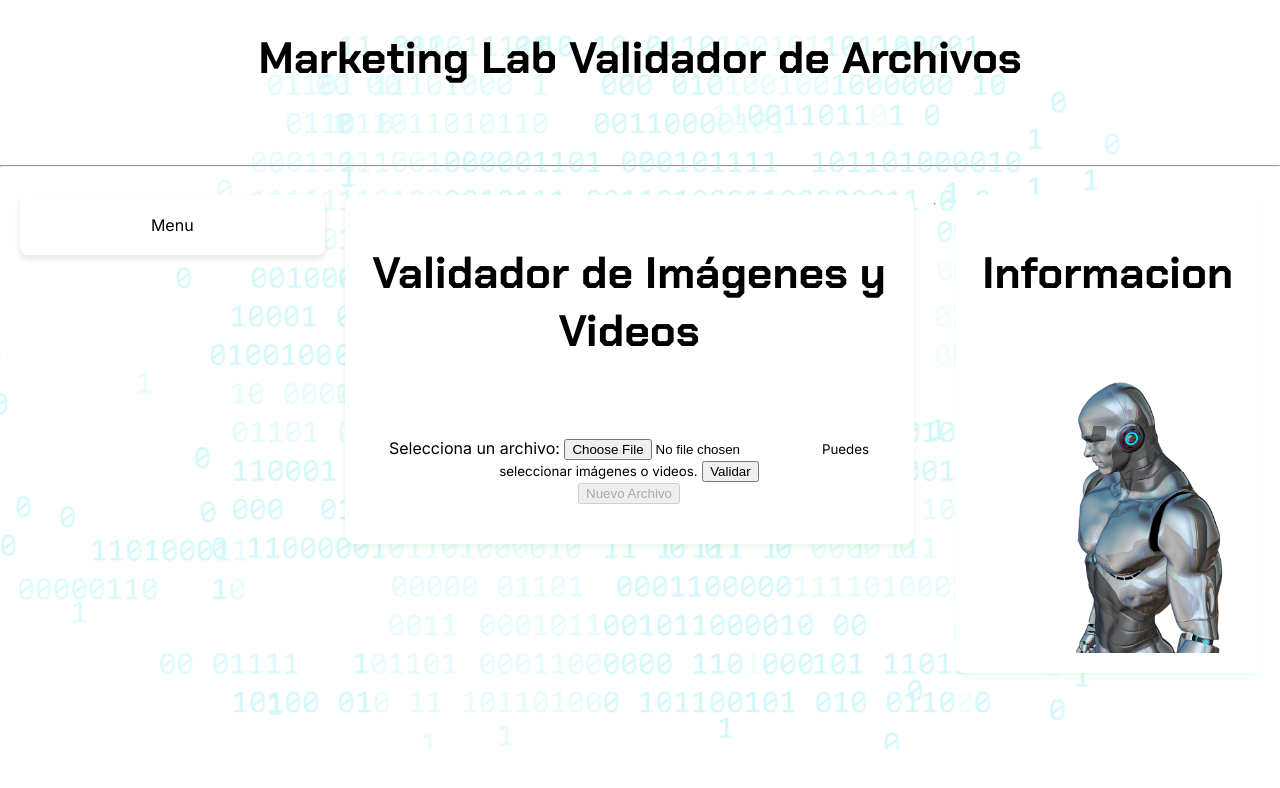
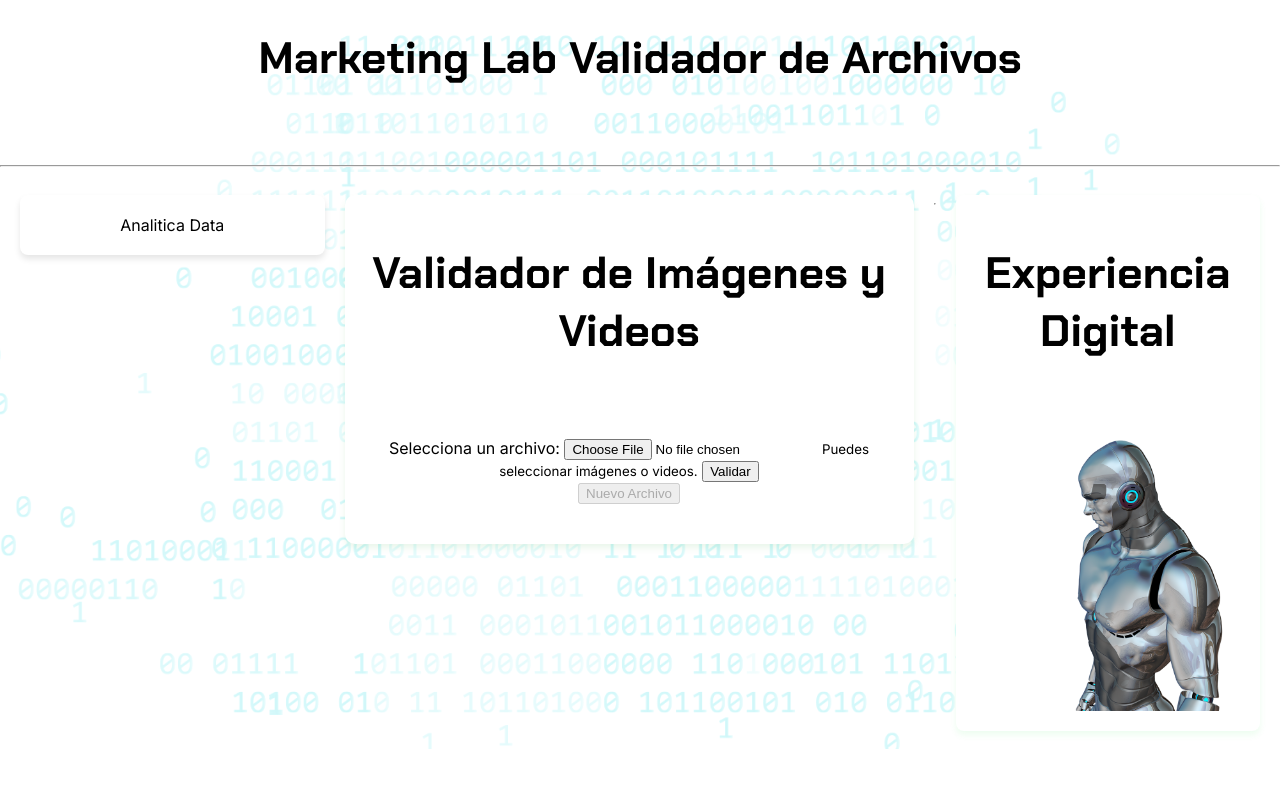
Before and after one commit to AlejandroQuinteroCano/AgenteValidacion, a plain HTML site: page index.html in a window 1280 px wide. Drawn offline with Linux system fonts and the light colour scheme.

Commit message:
Update index.html

```diff
--- a/index.html
+++ b/index.html
@@ -18,7 +18,7 @@
     <h1>Marketing Lab Validador de Archivos</h1>
     <hr>
     <div class="container">
-    <div class="container__menu">Menu</div>
+    <div class="container__menu">Analitica Data</div>
 
     <div class="container__contenido">
         <h1>Validador de Imágenes y Videos</h1>
@@ -37,7 +37,7 @@
     </div>
     <hr>
     <div class="container__aside">
-        <h1>Informacion</h1>
+        <h1>Experiencia Digital</h1>
         <img src="./img/ia.png" alt="Una persona mirando a la izquierda" class="img"/>
     </div>
     </div>
```
